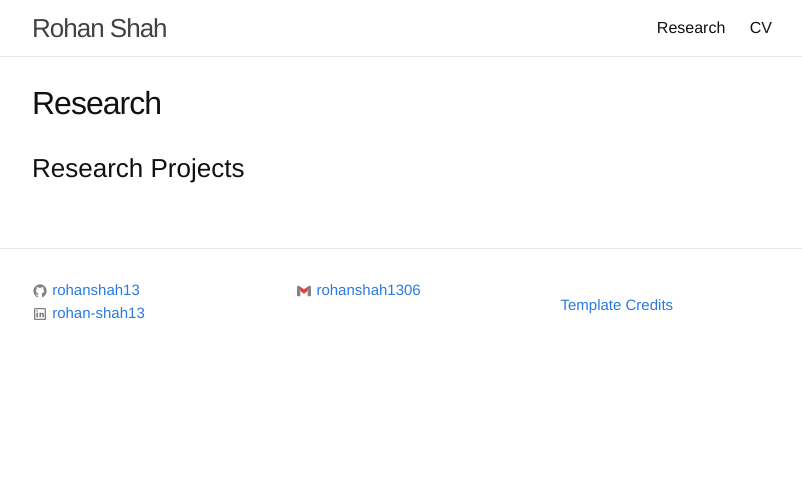
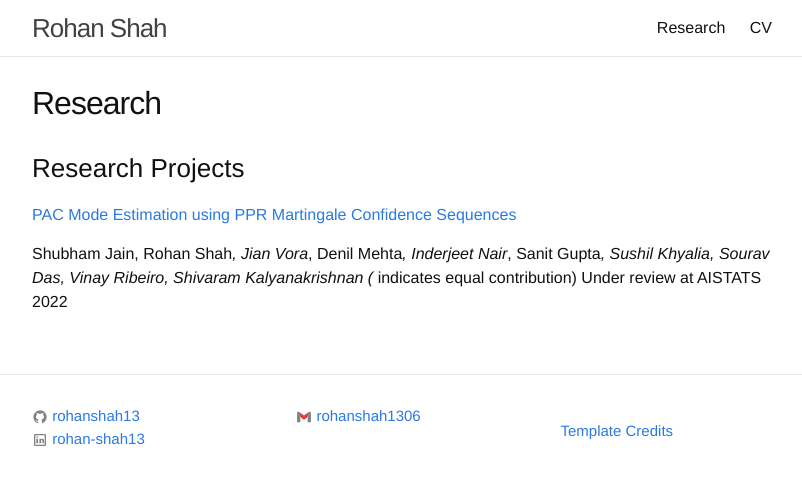
Before and after one commit to rohanshah13/rohanshah13.github.io, a Jekyll site: the page built from _pages/research.md, in a window 1280 px wide. Shown: the top 485 px of the page, without its empty margins (238-1040 px from the left). Built offline with Jekyll 4.4.1, drawn with Linux system fonts in a browser that asks for light colours; comment, search, counter and statistics services are not loaded.

Commit message:
added intro

```diff
--- a/_pages/research.md
+++ b/_pages/research.md
@@ -6,3 +6,9 @@ order: 2
 ---
 
 ### Research Projects
+
+[PAC Mode Estimation using PPR Martingale Confidence Sequences](https://arxiv.org/abs/2109.05047)
+
+Shubham Jain, Rohan Shah*, Jian Vora*, Denil Mehta*, Inderjeet Nair*, Sanit Gupta*, Sushil Khyalia, Sourav Das, Vinay Ribeiro, Shivaram Kalyanakrishnan
+(* indicates equal contribution)
+Under review at AISTATS 2022
```
